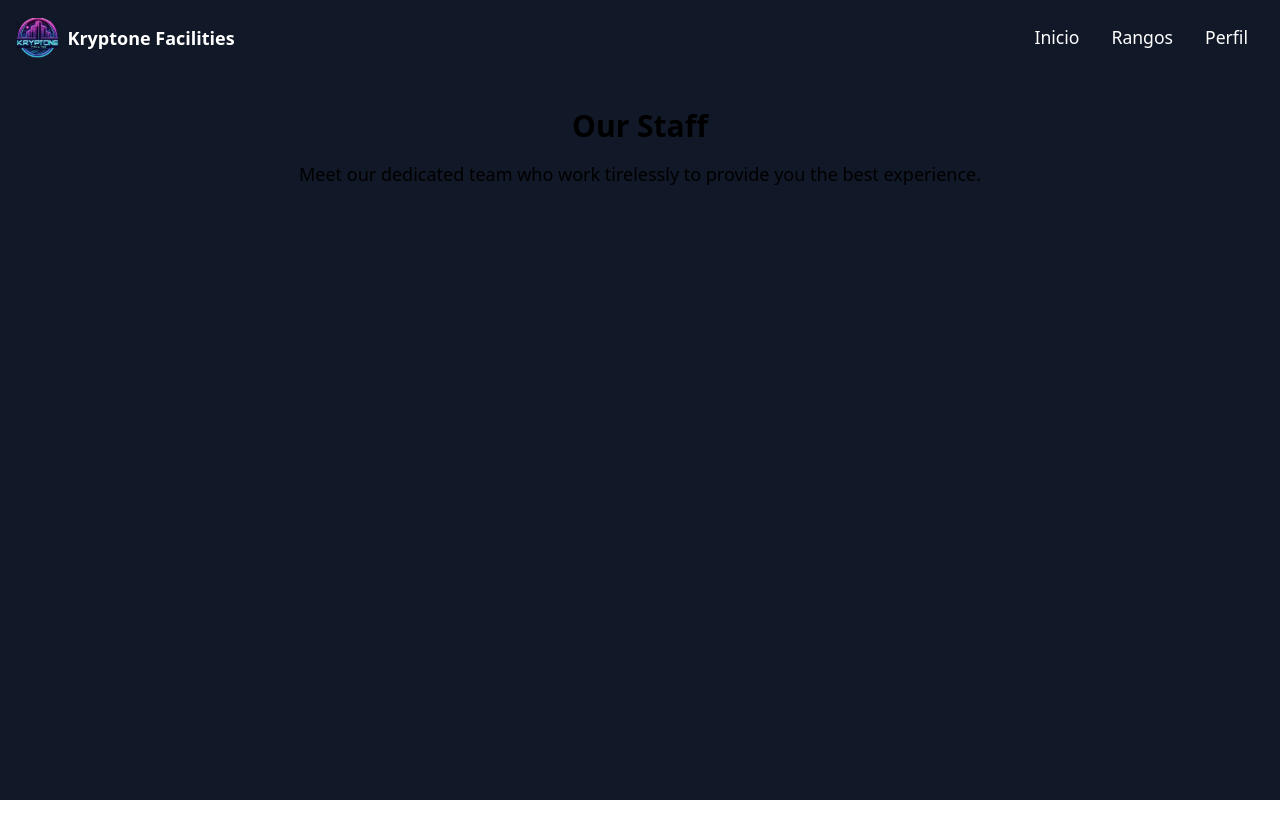
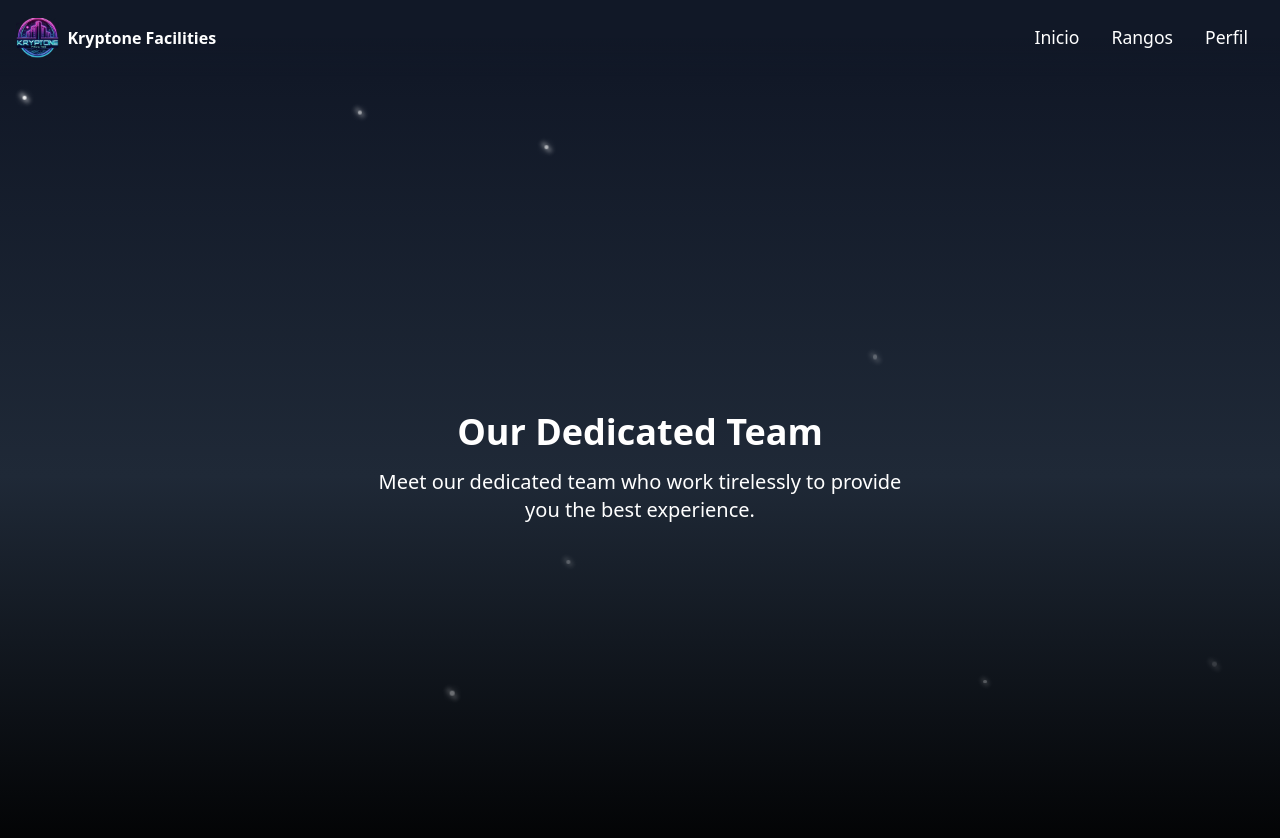
Before and after one commit to VassterO/KryptoneV2, a React (Create React App) app in the folder client/: page /our-staff in a window 1280 px wide. Shown: the top 838 px of the page. Before the commit the page ends 800 px from the top, so only its background shows below. Built offline with nearby package versions, Linux system fonts and the light colour scheme.

Commit message:
fix(home.js, app.js, ranks.js): bugfix
Switching between pages caused a bug where all pages were main page, and many more.

```diff
--- a/client/src/App.js
+++ b/client/src/App.js
@@ -1,35 +1,33 @@
-import React, { useEffect } from 'react';
+import React, { useEffect, Suspense, lazy } from 'react';
 import { BrowserRouter as Router, Route, Routes, useLocation } from 'react-router-dom';
 import { AnimatePresence, motion } from 'framer-motion';
 import { Helmet } from 'react-helmet';
-import Home from './components/Home';
-import Ranks from './components/Ranks';
 import Navbar from './components/Navbar';
-import Profile from './components/Profile';
-import ItemsWiki from './components/ItemsWiki'; // New component
-import OurStaff from './components/OurStaff'; // New component
 import './index.css';
 import './custom-scrollbar.css';
 
-// Component to wrap each page with transition animations
+const Home = lazy(() => import('./components/Home'));
+const Ranks = lazy(() => import('./components/Ranks'));
+const Profile = lazy(() => import('./components/Profile'));
+const ItemsWiki = lazy(() => import('./components/ItemsWiki'));
+const OurStaff = lazy(() => import('./components/OurStaff'));
+
 const PageWrapper = ({ children, noScroll }) => (
     <motion.div
-        initial={{ opacity: 0, y: 50 }}
+        initial={{ opacity: 0, y: 20 }}
         animate={{ opacity: 1, y: 0 }}
-        exit={{ opacity: 0, y: 50 }}
-        transition={{ duration: 0.5 }}
+        exit={{ opacity: 0, y: 20 }}
+        transition={{ duration: 0.6, ease: [0.42, 0, 0.58, 1] }}
         className={`flex-grow w-full ${noScroll ? 'overflow-hidden' : 'overflow-auto'}`}
     >
         {children}
     </motion.div>
 );
 
-// Main application component managing routes and navigation
 const App = () => {
     const location = useLocation();
 
     useEffect(() => {
-        // Scroll to the top of the page on route change
         window.scrollTo(0, 0);
     }, [location]);
 
@@ -40,7 +38,8 @@
                 <meta name="description" content="Kryptone Facilities - SCP: Secret Laboratory Server" />
             </Helmet>
             <Navbar />
-            <AnimatePresence mode="wait">
+            <AnimatePresence>
+                <Suspense fallback={<div className="text-white">Loading...</div>}>
                     <Routes location={location} key={location.pathname}>
                         <Route path="/" element={<PageWrapper noScroll><Home /></PageWrapper>} />
                         <Route path="/ranks" element={<PageWrapper noScroll><Ranks /></PageWrapper>} />
@@ -48,12 +47,12 @@
                         <Route path="/items-wiki" element={<PageWrapper><ItemsWiki /></PageWrapper>} />
                         <Route path="/our-staff" element={<PageWrapper><OurStaff /></PageWrapper>} />
                     </Routes>
+                </Suspense>
             </AnimatePresence>
         </div>
     );
 };
 
-// Wrap the application with the router
 const AppWrapper = () => (
     <Router>
         <App />
--- a/client/src/components/Footer.js
+++ b/client/src/components/Footer.js
@@ -1,33 +1,15 @@
 import React from 'react';
-import { Link } from 'react-router-dom';
 
 const Footer = () => {
     return (
-        <footer className="bg-gray-800 text-white p-4">
+        <footer className="bg-gray-900 text-white py-4 px-4 mt-auto">
             <div className="container mx-auto text-center">
-                <div className="flex flex-col md:flex-row justify-around items-center">
-                    <div className="mb-4 md:mb-0">
-                        <h4 className="text-lg font-bold mb-2">Kryptone Facilities</h4>
-                        <p>Connecting gamers, building communities.</p>
-                    </div>
-                    <div className="mb-4 md:mb-0">
-                        <h4 className="text-lg font-bold mb-2">Quick Links</h4>
-                        <ul className="list-none space-y-2">
-                            <li><Link to="/" className="hover:text-blue-500">Home</Link></li>
-                            <li><Link to="/ranks" className="hover:text-blue-500">Ranks</Link></li>
-                            <li><Link to="/profile" className="hover:text-blue-500">Profile</Link></li>
-                        </ul>
-                    </div>
-                    <div className="mb-4 md:mb-0">
-                        <h4 className="text-lg font-bold mb-2">Resources</h4>
-                        <ul className="list-none space-y-2">
-                            <li><Link to="/items-wiki" className="hover:text-blue-500">Items Wiki</Link></li>
-                            <li><Link to="/our-staff" className="hover:text-blue-500">Our Staff</Link></li>
-                            <li><Link to="/faq" className="hover:text-blue-500">FAQ</Link></li>
-                        </ul>
-                    </div>
-                </div>
-                <p className="mt-4">&copy; 2024 Kryptone Facilities. All rights reserved.</p>
+                <p>&copy; {new Date().getFullYear()} Kryptone Facilities. Todos los derechos reservados.</p>
+                <nav className="flex justify-center space-x-4 mt-2">
+                    <a href="/terms" className="hover:text-blue-500 transition duration-300">Términos y condiciones</a>
+                    <a href="/privacy" className="hover:text-blue-500 transition duration-300">Política de privacidad</a>
+                    <a href="/contact" className="hover:text-blue-500 transition duration-300">Contacto</a>
+                </nav>
             </div>
         </footer>
     );
--- a/client/src/components/Home.js
+++ b/client/src/components/Home.js
@@ -6,9 +6,7 @@
 
 const Home = () => {
     useEffect(() => {
-        // Add 'hide-scrollbar' class when component mounts
         document.body.classList.add('hide-scrollbar');
-        // Remove 'hide-scrollbar' class when component unmounts
         return () => {
             document.body.classList.remove('hide-scrollbar');
         };
@@ -28,7 +26,8 @@
                     className="relative z-10 p-8 w-full md:w-8/12 lg:w-6/12 text-center flex flex-col items-center justify-center"
                     initial={{ opacity: 0 }}
                     animate={{ opacity: 1 }}
-                    transition={{ duration: 1 }}
+                    exit={{ opacity: 0, y: 20 }}
+                    transition={{ duration: 0.6, ease: [0.42, 0, 0.58, 1] }}
                 >
                     <h1 className="text-4xl font-bold mb-4">
                         Bienvenido a la página oficial de Kryptone Facilities
--- a/client/src/components/Navbar.js
+++ b/client/src/components/Navbar.js
@@ -1,84 +1,76 @@
 import React, { useState } from 'react';
-import { Link } from 'react-router-dom';
+import { NavLink, useLocation } from 'react-router-dom';
 import { Helmet } from 'react-helmet';
 import logo from '../assets/logo.png';
 
 const Navbar = () => {
     const [isOpen, setIsOpen] = useState(false);
+    const location = useLocation();
 
     const toggleMenu = () => {
         setIsOpen(!isOpen);
     };
 
-    const closeMenu = () => {
-        setIsOpen(false);
+    const closeMenu = (e, path) => {
+        if (location.pathname === path) {
+            e.preventDefault();
+        } else {
+            setIsOpen(false);
+        }
     };
 
     return (
         <>
             <Helmet>
                 <title>Navbar | Kryptone Facilities</title>
-                <meta
-                    name="description"
-                    content="Navega por las diferentes secciones de Kryptone Facilities, incluyendo Inicio, Rangos y Perfil."
-                />
-                <meta
-                    name="keywords"
-                    content="Kryptone Facilities, Navegación, Inicio, Rangos, Perfil"
-                />
+                <meta name="description" content="Navega por las diferentes secciones de Kryptone Facilities, incluyendo Inicio, Rangos y Perfil." />
+                <meta name="keywords" content="Kryptone Facilities, Navegación, Inicio, Rangos, Perfil" />
             </Helmet>
-            <header className="text-white p-4 flex items-center justify-between sticky top-0 z-50">
+            <header className="bg-gradient-to-b from-gray-900 via-gray-900 to-transparent text-white p-4 flex items-center justify-between sticky top-0 z-50">
                 <div className="flex items-center">
                     <img src={logo} className="h-10" alt="Kryptone Facilities Logo" />
-                    <h1 className="ml-2 font-bold text-lg">Kryptone Facilities</h1>
+                    <h1 className="ml-2 font-bold">Kryptone Facilities</h1>
                 </div>
                 <button
                     className="block lg:hidden p-2 rounded-md text-gray-500 hover:text-white focus:outline-none"
                     onClick={toggleMenu}
                     aria-label="Toggle navigation"
                     aria-controls="navbar-links"
+                    style={{ userSelect: 'none' }}
                 >
-                    <svg
-                        className="h-6 w-6"
-                        fill="none"
-                        stroke="currentColor"
-                        viewBox="0 0 24 24"
-                        xmlns="http://www.w3.org/2000/svg"
-                    >
-                        <path
-                            strokeLinecap="round"
-                            strokeLinejoin="round"
-                            strokeWidth="2"
-                            d={isOpen ? "M6 18L18 6M6 6l12 12" : "M4 6h16M4 12h16m-7 6h7"}
-                        />
+                    <svg className="h-6 w-6" fill="none" stroke="currentColor" viewBox="0 0 24 24" xmlns="http://www.w3.org/2000/svg">
+                        <path strokeLinecap="round" strokeLinejoin="round" strokeWidth="2" d={isOpen ? "M6 18L18 6M6 6l12 12" : "M4 6h16M4 12h16m-7 6h7"} />
                     </svg>
                 </button>
                 <nav id="navbar-links" className={`lg:flex items-center ${isOpen ? 'block' : 'hidden'} lg:block`}>
-                    <Link
+                    <NavLink
                         to="/"
                         className="block py-2 lg:inline-block hover:text-gray-400 transition duration-300 ease-in-out transform hover:scale-105 border-b-2 border-transparent hover:border-blue-500 rounded"
-                        onClick={closeMenu}
+                        onClick={(e) => closeMenu(e, '/')}
+                        style={{ userSelect: 'none' }}
                     >
                         Inicio
-                    </Link>
-                    <Link
+                    </NavLink>
+                    <NavLink
                         to="/ranks"
                         className="block py-2 lg:inline-block hover:text-gray-400 transition duration-300 ease-in-out transform hover:scale-105 border-b-2 border-transparent hover:border-blue-500 rounded"
-                        onClick={closeMenu}
+                        onClick={(e) => closeMenu(e, '/ranks')}
+                        style={{ userSelect: 'none' }}
                     >
                         Rangos
-                    </Link>
-                    <Link
+                    </NavLink>
+                    <NavLink
                         to="/profile"
                         className="block py-2 lg:inline-block hover:text-gray-400 transition duration-300 ease-in-out transform hover:scale-105 border-b-2 border-transparent hover:border-blue-500 rounded"
-                        onClick={closeMenu}
+                        onClick={(e) => closeMenu(e, '/profile')}
+                        style={{ userSelect: 'none' }}
                     >
                         Perfil
-                    </Link>
+                    </NavLink>
                 </nav>
             </header>
         </>
     );
 };
 
-export default React.memo(Navbar);
+export default Navbar;
--- a/client/src/components/OurStaff.js
+++ b/client/src/components/OurStaff.js
@@ -1,14 +1,42 @@
-import React from 'react';
+import React, { useEffect } from 'react';
+import { motion } from 'framer-motion';
+import { Helmet } from 'react-helmet';
+import StarBackground from './StarBackground';
 
 const OurStaff = () => {
+    useEffect(() => {
+        document.body.classList.add('hide-scrollbar');
+        return () => {
+            document.body.classList.remove('hide-scrollbar');
+        };
+    }, []);
+
     return (
-        <div className="container mx-auto py-8">
-            <h2 className="text-3xl font-bold mb-4 text-center">Our Staff</h2>
-            <p className="text-lg mb-4 text-center">
-                Meet our dedicated team who work tirelessly to provide you the best experience.
-            </p>
-            {/* Add content for Our Staff here */}
-        </div>
+        <>
+            <Helmet>
+                <title>Our Staff | Kryptone Facilities</title>
+                <meta name="description" content="Meet our dedicated team who work tirelessly to provide you the best experience." />
+                <meta name="keywords" content="Kryptone Facilities, Our Staff, Team, SCP Secret Laboratory" />
+                <meta name="author" content="Kryptone Facilities" />
+            </Helmet>
+            <div className="relative min-h-screen bg-gradient-to-b from-gray-900 via-gray-800 to-black text-white flex flex-col items-center justify-center py-8 px-4 md:px-8 lg:px-12">
+                <StarBackground />
+                <motion.div
+                    className="relative z-10 p-8 w-full md:w-8/12 lg:w-6/12 text-center flex flex-col items-center justify-center"
+                    initial={{ opacity: 0 }}
+                    animate={{ opacity: 1 }}
+                    exit={{ opacity: 0, y: 20 }}
+                    transition={{ duration: 0.6, ease: [0.42, 0, 0.58, 1] }}
+                >
+                    <h1 className="text-4xl font-bold mb-4">
+                        Our Dedicated Team
+                    </h1>
+                    <p className="text-xl mb-4">
+                        Meet our dedicated team who work tirelessly to provide you the best experience.
+                    </p>
+                </motion.div>
+            </div>
+        </>
     );
 };
 
--- a/client/src/components/Ranks.js
+++ b/client/src/components/Ranks.js
@@ -1,4 +1,4 @@
-import React, { useEffect, useState, useCallback } from 'react';
+import React, { useEffect, useState } from 'react';
 import { motion } from 'framer-motion';
 import { Helmet } from 'react-helmet';
 import StarBackground from './StarBackground';
@@ -40,22 +40,16 @@
         };
     }, []);
 
-    const handleExpand = useCallback((index) => {
-        setExpandedIndex(prevIndex => (prevIndex === index ? null : index));
-    }, []);
+    const handleExpand = (index) => {
+        setExpandedIndex(expandedIndex === index ? null : index);
+    };
 
     return (
         <>
             <Helmet>
                 <title>Rangos | Kryptone Facilities</title>
-                <meta
-                    name="description"
-                    content="Consulta los rangos disponibles en Kryptone Facilities, incluyendo Vanguardia, Arcano e Investigador, y sus beneficios exclusivos."
-                />
-                <meta
-                    name="keywords"
-                    content="Kryptone Facilities, rangos, Vanguardia, Arcano, Investigador, beneficios, SCP Secret Laboratory"
-                />
+                <meta name="description" content="Consulta los rangos disponibles en Kryptone Facilities, incluyendo Vanguardia, Arcano e Investigador, y sus beneficios exclusivos." />
+                <meta name="keywords" content="Kryptone Facilities, rangos, Vanguardia, Arcano, Investigador, beneficios, SCP Secret Laboratory" />
             </Helmet>
             <div className="relative min-h-screen bg-gradient-to-b from-gray-900 via-gray-800 to-black text-white flex flex-col items-center justify-center py-8 px-4 md:px-8 lg:px-12">
                 <StarBackground />
@@ -63,7 +57,8 @@
                     className="relative z-10 w-full md:w-8/12 lg:w-6/12"
                     initial={{ opacity: 0 }}
                     animate={{ opacity: 1 }}
-                    transition={{ duration: 1 }}
+                    exit={{ opacity: 0, y: 20 }}
+                    transition={{ duration: 0.6, ease: [0.42, 0, 0.58, 1] }}
                 >
                     <h1 className="text-4xl font-bold mb-8 text-center">Rangos Disponibles</h1>
                     {ranks.map((rank, index) => (
@@ -72,7 +67,8 @@
                             className="mb-8 p-4 bg-gray-800 bg-opacity-75 rounded-lg shadow-2xl"
                             initial={{ opacity: 0 }}
                             animate={{ opacity: 1 }}
-                            transition={{ duration: 0.5 }}
+                            exit={{ opacity: 0, y: 20 }}
+                            transition={{ duration: 0.6, ease: [0.42, 0, 0.58, 1] }}
                         >
                             <button
                                 onClick={() => handleExpand(index)}
@@ -82,7 +78,7 @@
                                     <img
                                         src={rank.image}
                                         alt={rank.name}
-                                        className="w-24 h-24 rounded-lg mr-4 transition duration-500 transform hover:scale-105"
+                                        className="w-24 h-24 rounded-lg mr-4 transition duration-500 transform hover:scale-105 lazyload"
                                         loading="lazy"
                                     />
                                     <h2 className="text-2xl font-bold">{rank.name}</h2>
@@ -91,7 +87,7 @@
                             <motion.div
                                 initial={{ height: 0, opacity: 0 }}
                                 animate={expandedIndex === index ? { height: 'auto', opacity: 1 } : { height: 0, opacity: 0 }}
-                                transition={{ duration: 0.5, ease: 'easeInOut' }}
+                                transition={{ duration: 0.6, ease: 'easeInOut' }}
                                 className="overflow-hidden"
                             >
                                 <div className="mt-4 p-2">
@@ -115,4 +111,4 @@
     );
 };
 
-export default React.memo(Ranks);
+export default Ranks;
```
Lines whose indentation alone changed are shown as unchanged.
